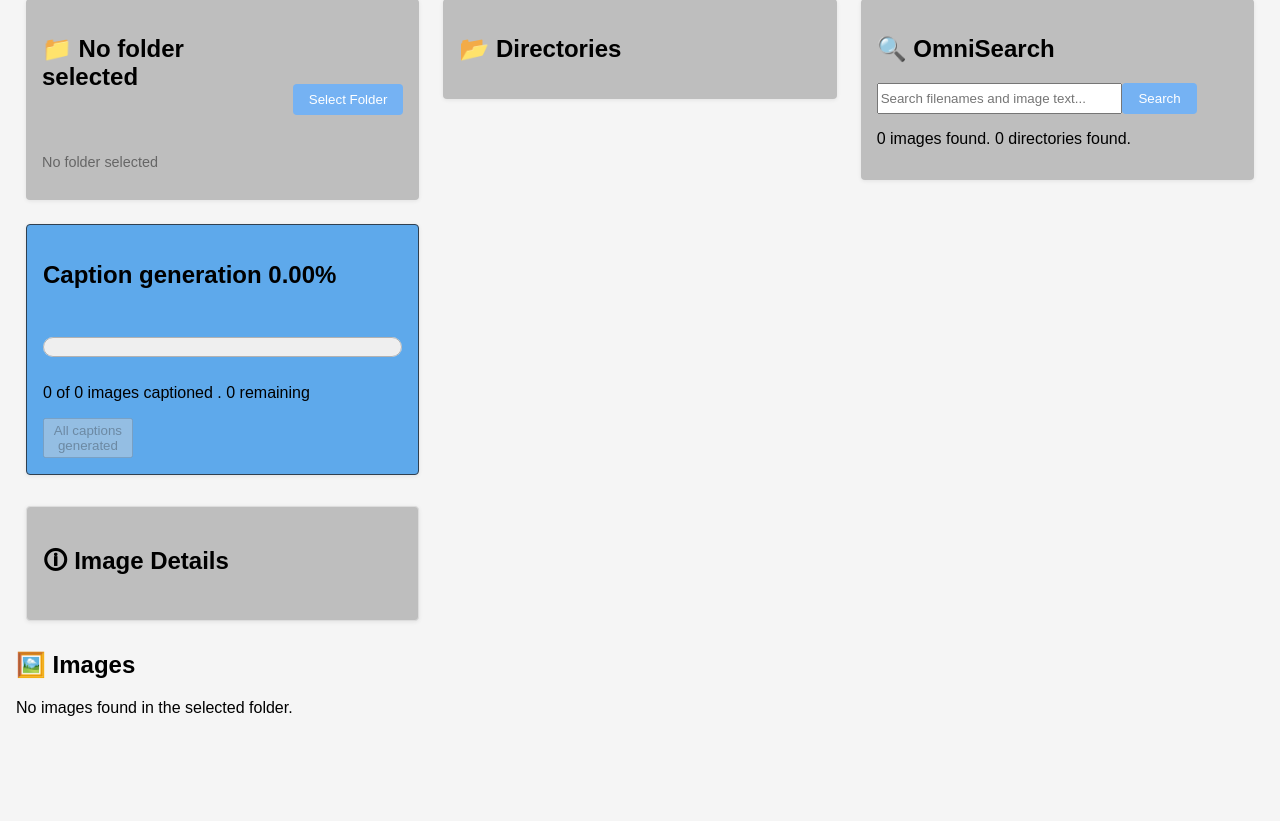
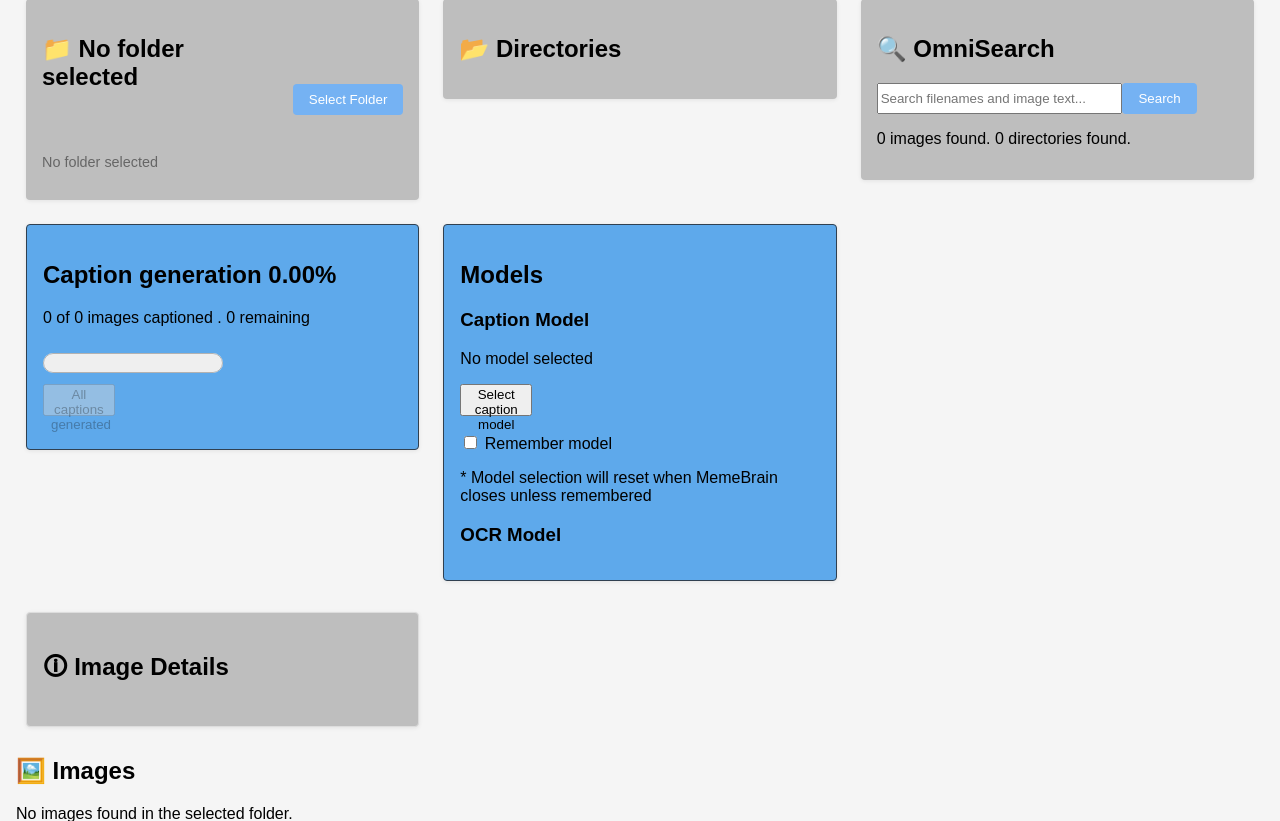
Before and after one commit to NullWhiteCode/MemeBrain, a Flask app: page / in a window 1280 px wide. Shown: the part 107-928 px from the top of the page. Before the commit the page ends 823 px from the top, so only its background shows below. Run offline with Flask 3, Linux system fonts and the light colour scheme; data that the repository does not hold is empty; some libraries are stand-ins or nearby versions.

Commit message:
feat: add configurable caption models and resilient worker status
- Replace hardcoded Qwen3-VL model path with runtime model selection
- Add native folder picker for selecting local caption models
- Persist selected model path in JSON configuration when enabled
- Restore saved model selection on application startup
- Add Flask endpoints for model selection, status and persistence preferences
- Implement frontend model selection controls and remember-model checkbox
- Add validation for model paths and configuration requests
- Improve caption worker exception handling and GPU cleanup
- Track worker lifecycle with idle, running, completed and failed states
- Expose worker status through the caption progress endpoint
- Update Generate button states for successful batches, failures and retries
- Verify model selection, persistence, caption generation and failure recovery

```diff
--- a/app.py
+++ b/app.py
@@ -1,7 +1,8 @@
 """MemeBrain Flask application and HTTP routes."""
 
 from pathlib import Path
-from caption import isCaptionWorkerRunning, startCaptionWorker
+from caption import captionWorkerStatus, isCaptionWorkerRunning, startCaptionWorker
+from model_selection import current_caption_model, update_caption_model
 from search import search
 from flask import Flask, jsonify, render_template, request, send_from_directory, redirect, url_for
 
@@ -10,8 +11,12 @@ from database import getCaptionProgress, setupDatabase
 from ocr import startOCRWorker
 
 from config import (
+    clear_saved_caption_model,
+    load_caption_model,
+    load_config,
     load_current_folder,
     load_library_path,
+    save_caption_model,
     save_current_folder,
     save_library_path,
 )
@@ -384,20 +389,71 @@ def caption_progress():
     percentage = (completed / total) * 100 if total else 0
 
     running = isCaptionWorkerRunning()
+    status = captionWorkerStatus()
 
     caption_values = {
         'total': total,
         'completed': completed,
         'pending': pending,
         'percentage': percentage,
-        'running': running
+        'running': running,
+        'status': status
     }
 
     return jsonify(caption_values)
 
 
+@app.route("/select_caption_model", methods=["POST"])
+def select_caption_model():
+    caption_folder_path = select_folder("Select a caption model")
+    update_caption_model(caption_folder_path)
+    active_model = current_caption_model()
 
+    return jsonify({"model_path": str(active_model)})
+
+
+@app.route("/get_model_status", methods=["GET"])
+def get_model_status():
+    active_model_path = str(current_caption_model())
+    remembered_status = False
+    config = load_config()
+    active_selection = bool(active_model_path)
+
+    if active_model_path == config.get("caption_model") and active_selection:
+        remembered_status = True
+
+    return jsonify({"active_model_path": active_model_path,
+                   "remembered_status": remembered_status,
+                   "active_selection": active_selection}
+                )
+
+
+@app.route("/update_model_checkbox", methods=["POST"])
+def update_model_checkbox():
+    is_checked = request.json.get('remembered_status')
+    is_active = bool(current_caption_model())
+
+    if isinstance(is_checked, bool):
+
+        if is_checked and is_active:
+            save_caption_model()
+            return jsonify("Caption model saved.")
+
+        if is_checked and not is_active:
+            return jsonify("No model selected to save."), 400
+
+        else:
+            clear_saved_caption_model()
+            return jsonify("Caption model cleared.")
+
+    else:
+        return jsonify("Error."), 400
+
+
+
+load_caption_model()
 setupDatabase()
+
 
 if __name__ == "__main__":
     app.run(debug=True)
--- a/caption.py
+++ b/caption.py
@@ -6,20 +6,27 @@ from database import fileLookup, getPendingCaptions, insertCaptionData
 import traceback
 
 from image_processing import extractGifFrame
+from model_selection import current_caption_model
 
-MODEL_PATH = r""
 
 _caption_thread = None
+_caption_status = "idle"
 
 
 def loadCaptionModel():
+
+    model_path = current_caption_model()
+
+    if not model_path:
+        raise ValueError("No caption model selected.")
+
     model = Qwen3VLForConditionalGeneration.from_pretrained(
-        MODEL_PATH,
+        model_path,
         dtype="auto",
         device_map="auto",
     )
 
-    processor = AutoProcessor.from_pretrained(MODEL_PATH)
+    processor = AutoProcessor.from_pretrained(model_path)
 
     return model, processor
 
@@ -96,13 +103,25 @@ def prepare_caption_data(image_path, caption_text):
 
 
 def processPendingCaptions(batch_size = 5):
-    pending = getPendingCaptions()
-    if not pending:
+    global _caption_status
+
+    try:
+        _caption_status = "running"
+        pending = getPendingCaptions()
+
+        if not pending:
+            _caption_status = "completed"
+            return
+
+        model, processor = loadCaptionModel()
+
+    except Exception:
+        _caption_status = "failed"
+        traceback.print_exc()
         return
 
-    model, processor = loadCaptionModel()
-
     try:
+        image_failed = False
         for file in pending[:batch_size]:
             try:
                 extracted_caption = generateCaption(file[1], model, processor)
@@ -110,13 +129,30 @@ def processPendingCaptions(batch_size = 5):
                 insertCaptionData(caption_text)
 
             except Exception as error:
+                _caption_status = "failed"
                 print(f"Caption failed for {file[1]}: {error}")
+                image_failed = True
                 traceback.print_exc()
 
+        if image_failed is True:
+            _caption_status = "failed"
+
+        else:
+            _caption_status = "completed"
+
+    except Exception:
+        traceback.print_exc()
+        _caption_status = "failed"
+
     finally:
-        del model
-        del processor
-        torch.cuda.empty_cache()
+        try:
+            del model
+            del processor
+            torch.cuda.empty_cache()
+
+        except Exception:
+            traceback.print_exc()
+            _caption_status = "failed"
 
 
 def startCaptionWorker():
@@ -133,3 +169,7 @@ def startCaptionWorker():
 
     _caption_thread.start()
     return _caption_thread
+
+
+def captionWorkerStatus():
+    return _caption_status
--- a/config.py
+++ b/config.py
@@ -2,6 +2,8 @@
 
 import json
 from pathlib import Path
+
+from model_selection import current_caption_model, update_caption_model
 
 
 CONFIG_FILE = Path("config.json")
@@ -47,3 +49,28 @@ def save_current_folder(folder_path):
 def load_current_folder():
     """Return the saved current folder, or None if none is configured."""
     return load_config().get("current_folder")
+
+
+def load_caption_model():
+    """Read the saved preference from config.json."""
+    config_caption = load_config().get("caption_model")
+
+    if config_caption:
+        update_caption_model(config_caption)
+
+
+def save_caption_model():
+    """Write the current selection to config.json."""
+    config = load_config()
+    model = current_caption_model()
+
+    if model:
+        config["caption_model"] = str(model)
+        save_config(config)
+
+
+def clear_saved_caption_model():
+    """Clears the saved caption model from config.json."""
+    config = load_config()
+    config["caption_model"] = ""
+    save_config(config)
--- /dev/null
+++ b/model_selection.py
@@ -0,0 +1,23 @@
+from pathlib import Path
+
+caption_model_path = ""
+
+
+def current_caption_model():
+    return caption_model_path
+
+
+def update_caption_model(model_path):
+    global caption_model_path
+
+    if model_path:
+        model_path = Path(model_path)
+
+        if model_path.is_dir():
+            caption_model_path = model_path
+
+        else:
+            print("Invalid directory")
+
+    else:
+        print("No directory selected")
--- a/static/CSS/style.css
+++ b/static/CSS/style.css
@@ -261,7 +261,7 @@ body {
 /* Captions panel */
 
 .captions-panel {
-  padding: 0.5rem 1rem;
+  padding: 0.5rem 0.5rem;
   border-radius: 1rem;
   border: 1px solid #304050;
 }
@@ -271,11 +271,28 @@ body {
 }
 
 .captions-panel progress {
-    width: 100%;
+    width: 50%;
     height: 2.5rem;
 }
 
 .captions-panel .generate-caption-button {
-    width: 25%;
-    height: 2.5rem;
+    width: 20%;
+    height: 2.0rem;
 }
+
+/* Models panel */
+
+.models-panel {
+  padding: 0.5rem 0.5rem;
+  border-radius: 1rem;
+  border: 1px solid #304050;
+}
+
+.panel > .models-panel {
+    background: #5ea9eb;
+}
+
+.models-panel .caption-model-button {
+    width: 20%;
+    height: 2.0rem;
+}
--- a/static/JS/captions.js
+++ b/static/JS/captions.js
@@ -27,13 +27,21 @@ async function checkCaptionProgress() {
             button.textContent = "Generating…";
             button.disabled = true;
         }
-        else if (result.pending > 0) {
-            button.textContent = "Generate";
+        else if (result.status === "failed") {
+            button.textContent = "Error while generating";
+            button.disabled = false;
+        }
+        else if (result.pending === 0) {
+            button.textContent = "All captions generated";
+            button.disabled = true;
+        }
+        else if (result.status === "completed") {
+            button.textContent = "Generate more captions";
             button.disabled = false;
         }
         else {
-            button.textContent = "All captions generated";
-            button.disabled = true;
+            button.textContent = "Generate";
+            button.disabled = false;
         }
 
     } catch (error) {
--- /dev/null
+++ b/static/JS/models.js
@@ -0,0 +1,108 @@
+console.log("models.js loaded");
+
+const captionButton = document.querySelector("#caption-button");
+captionButton.addEventListener("click", selectCaptionButton);
+
+const captionCheckbox = document.querySelector("#remember-model");
+captionCheckbox.addEventListener("change", updateModelCheckbox)
+
+
+async function displayActiveModel() {
+    const url = "/get_model_status";
+    const model = document.querySelector(".models-panel");
+    const model_name = model.querySelector("#model-name");
+
+    try {
+        const response = await fetch(url);
+
+        if (!response.ok) {
+            throw new Error(`Response status: ${response.status}`);
+        }
+
+        const result = await response.json();
+
+        if (result.active_model_path == "") {
+            model_name.textContent = "No model selected";
+        } else {
+            model_name.textContent = result.active_model_path.split("\\").pop();
+        }
+
+    } catch (error) {
+        console.error("🚨", error.message);
+    }
+}
+
+
+async function modelCheckbox() {
+    const url = "/get_model_status";
+    const checkbox = document.querySelector("#remember-model");
+
+    try {
+        const response = await fetch(url);
+
+        if (!response.ok) {
+            throw new Error(`Response status: ${response.status}`);
+        }
+
+        const result = await response.json();
+        const remembered = result.remembered_status;
+        checkbox.checked = remembered;
+
+    } catch (error) {
+        console.error("🚨", error.message);
+    }
+}
+
+
+async function updateModelCheckbox() {
+    const url = "/update_model_checkbox";
+    const captionCheckbox = document.querySelector("#remember-model");
+    const is_checked = captionCheckbox.checked;
+    const remembered = {remembered_status: is_checked};
+
+    try {
+        const response = await fetch(url, {
+            method: "POST",
+            headers: {
+                "Content-Type": "application/json",
+            },
+            body: JSON.stringify(remembered),
+        });
+
+        if (!response.ok) {
+            throw new Error(`Response status: ${response.status}`);
+        }
+
+    } catch (error) {
+        console.error("🚨", error.message);
+
+    } finally {
+        await modelCheckbox()
+    }
+}
+
+
+async function selectCaptionButton() {
+    const url = "/select_caption_model";
+
+    try {
+        const response = await fetch(url, {
+            method: "POST"
+        });
+
+        if (!response.ok) {
+            throw new Error(`Response status: ${response.status}`);
+        }
+
+        await displayActiveModel()
+        await modelCheckbox()
+
+    } catch (error) {
+        console.error("🚨", error.message);
+    }
+}
+
+
+
+displayActiveModel()
+modelCheckbox()
--- a/templates/index.html
+++ b/templates/index.html
@@ -71,15 +71,42 @@
         </section>
 
         <section class="captions-panel">
-          <h2 id="caption"></h2><br />
+          <h2 id="caption"></h2>
+          <p id="info"></p>
           <progress id="progress" max="100" value="0"></progress><br />
-          <p id="info"></p>
 
           <form method="POST" action="{{ url_for('generate_captions') }}">
             <button class="generate-caption-button" type="submit">
               Generate
             </button>
           </form>
+        </section>
+
+        <section class="models-panel">
+          <h2>Models</h2>
+          <div class="caption-model">
+            <h3>Caption Model</h3>
+            <p id="model-name"></p>
+            <button
+              class="caption-model-button"
+              id="caption-button"
+              type="button"
+            >
+              Select caption model
+            </button>
+
+            <div>
+              <input type="checkbox" id="remember-model" name="save-caption" />
+              <label for="remember-model">Remember model</label>
+            </div>
+            <p>
+              * Model selection will reset when MemeBrain closes unless
+              remembered
+            </p>
+          </div>
+          <div class="ocr-model">
+            <h3>OCR Model</h3>
+          </div>
         </section>
 
         <section class="directories-panel">
@@ -231,5 +258,6 @@
     <script src="{{ url_for('static', filename='JS/thumbnails.js') }}"></script>
     <script src="{{ url_for('static', filename='JS/omnisearch.js') }}"></script>
     <script src="{{ url_for('static', filename='JS/captions.js') }}"></script>
+    <script src="{{ url_for('static', filename='JS/models.js') }}"></script>
   </body>
 </html>
```
Also changed, not shown: folder_picker.py (+5 -2 lines).
